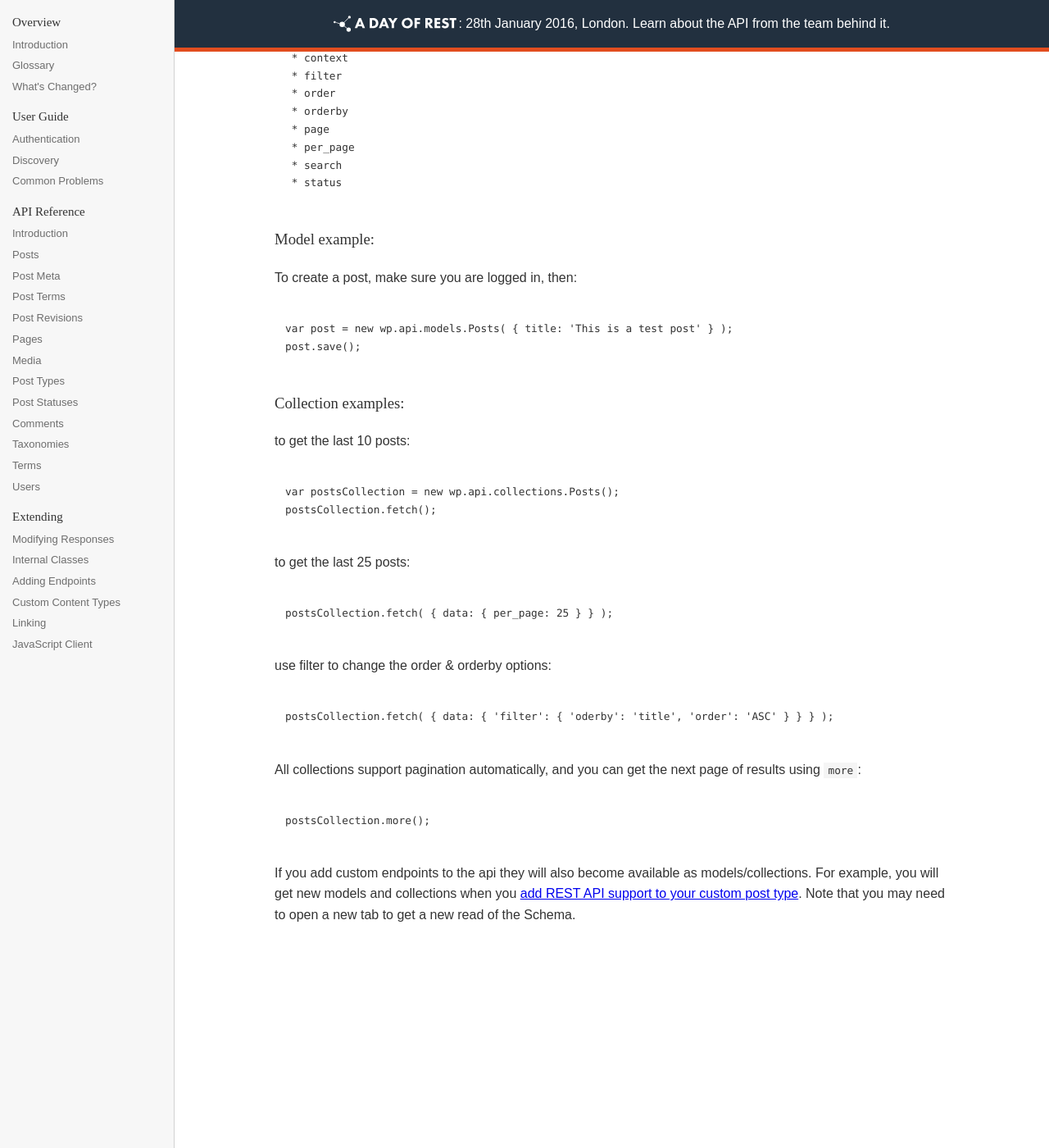
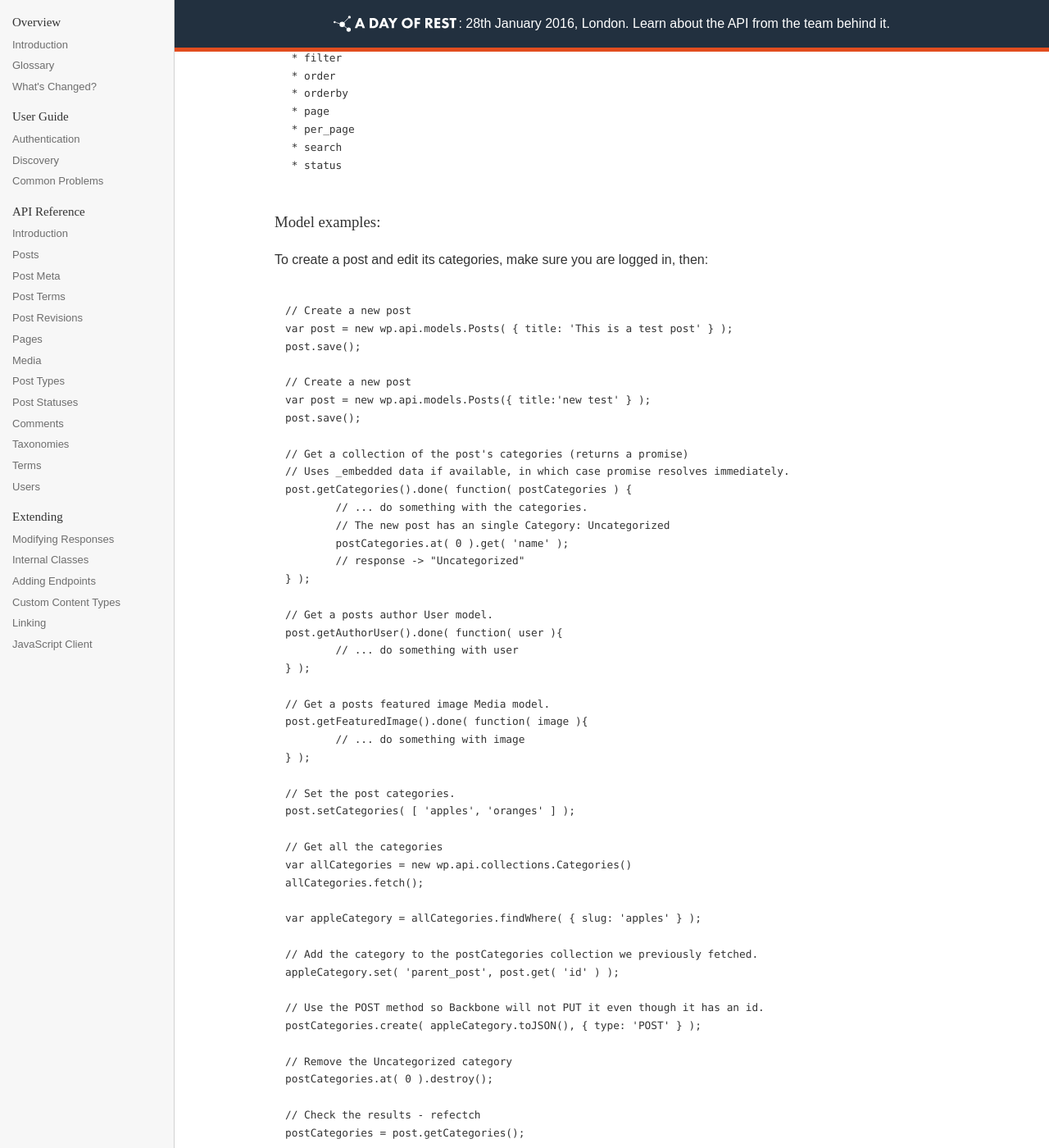
Before and after one commit to WP-API/docs-v2, a Jekyll site: the page built from extending/javascript-client/index.md, in a window 1280 px wide and 1400 px high, scrolled down 2428 px. Shown: the whole window at 82% size. Built offline with Jekyll 4.4.1, drawn with Linux system fonts in a browser that asks for light colours; Markdown is read by kramdown in place of the engine named in the settings; before the commit the page ends 3573 px from its top, so only the background shows below that; some of the changed text lies outside the part shown.

Commit message:
Update js docs with latest client examples

````diff
--- a/extending/javascript-client/index.md
+++ b/extending/javascript-client/index.md
@@ -110,13 +109,61 @@ wp.api.collections.Posts.options
  * search
  * status
 ```
-### Model example:
+### Model examples:
 
-To create a post, make sure you are logged in, then:
+To create a post and edit its categories, make sure you are logged in, then:
 
 ```
+// Create a new post
 var post = new wp.api.models.Posts( { title: 'This is a test post' } );
 post.save();
+
+// Create a new post
+var post = new wp.api.models.Posts({ title:'new test' } );
+post.save();
+
+// Get a collection of the post's categories (returns a promise)
+// Uses _embedded data if available, in which case promise resolves immediately.
+post.getCategories().done( function( postCategories ) {
+	// ... do something with the categories.
+	// The new post has an single Category: Uncategorized
+	postCategories.at( 0 ).get( 'name' );
+	// response -> "Uncategorized"
+} );
+
+// Get a posts author User model.
+post.getAuthorUser().done( function( user ){
+	// ... do something with user
+} );
+
+// Get a posts featured image Media model.
+post.getFeaturedImage().done( function( image ){
+	// ... do something with image
+} );
+
+// Set the post categories.
+post.setCategories( [ 'apples', 'oranges' ] );
+
+// Get all the categories
+var allCategories = new wp.api.collections.Categories()
+allCategories.fetch();
+
+var appleCategory = allCategories.findWhere( { slug: 'apples' } );
+
+// Add the category to the postCategories collection we previously fetched.
+appleCategory.set( 'parent_post', post.get( 'id' ) );
+
+// Use the POST method so Backbone will not PUT it even though it has an id.
+postCategories.create( appleCategory.toJSON(), { type: 'POST' } );
+
+// Remove the Uncategorized category
+postCategories.at( 0 ).destroy();
+
+// Check the results - refectch
+postCategories = post.getCategories();
+
+postCategories.at( 0 ).get('name');
+// response -> "apples"
 ```
 
 ### Collection examples:
@@ -137,7 +184,7 @@ postsCollection.fetch( { data: { per_page: 25 } } );
 use filter to change the order & orderby options:
 
 ```
-postsCollection.fetch( { data: { 'filter': { 'oderby': 'title', 'order': 'ASC' } } } );
+postsCollection.fetch( { data: { 'filter': { 'orderby': 'title', 'order': 'ASC' } } } );
 ```
 
 All collections support pagination automatically, and you can get the next page of results using `more`:
````
Also changed, not shown: other parts of extending/javascript-client/index.md (+0 -1 lines).
